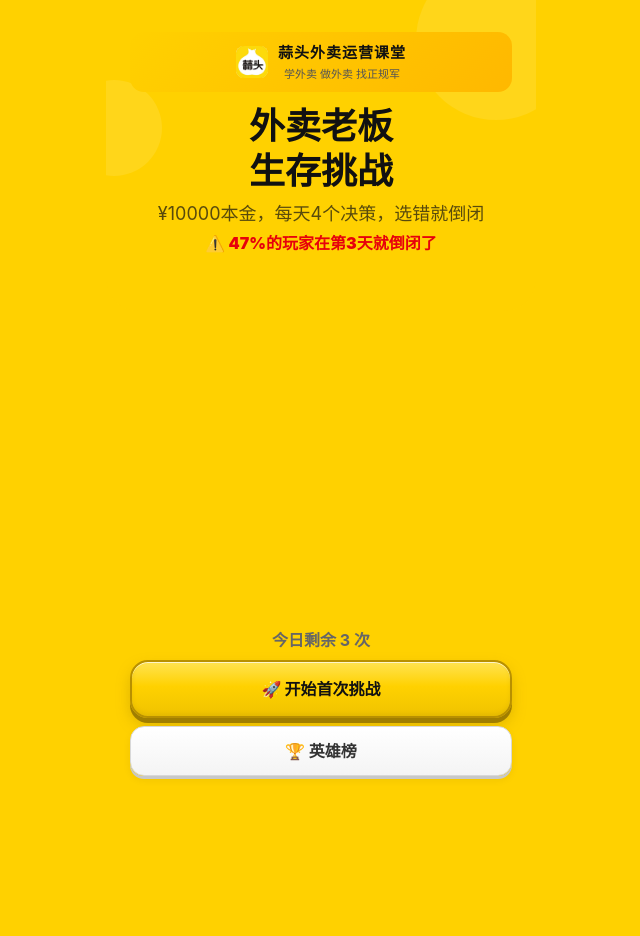
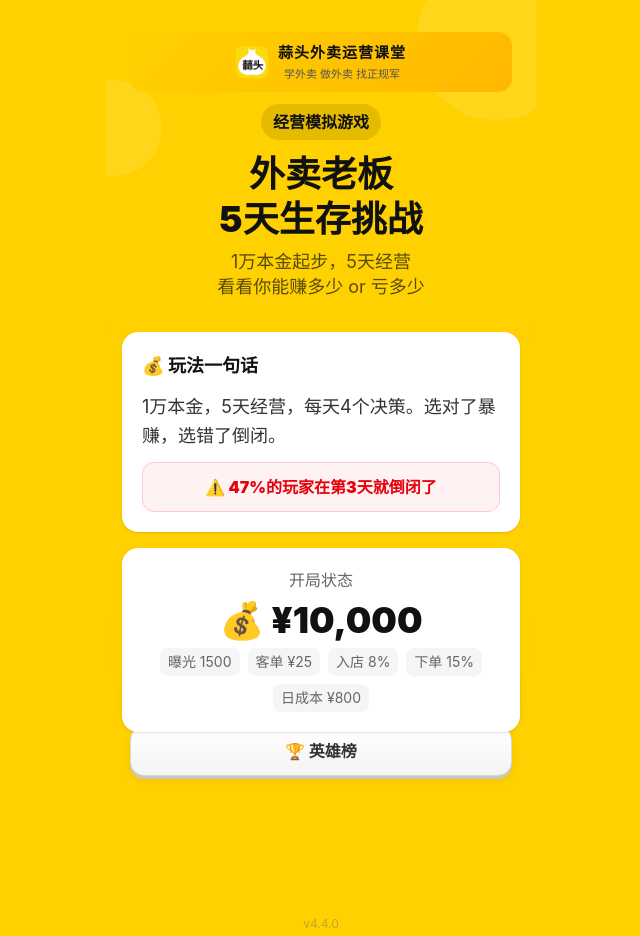
Before and after one commit to hankyan2010/waimaigame1, a Next.js app: page /oldgame/ in a window 1280 px wide. Shown: the whole page, without its empty margins (319-959 px from the left). Before the commit the page ends 800 px from the top, so only its background shows below. Built offline with nearby package versions, Linux system fonts and the light colour scheme; no server answers.

Commit message:
revert: 首页回退到改动前
Co-Authored-By: Claude Opus 4.6 (1M context) <noreply@anthropic.com>

```diff
--- a/src/app/page.tsx
+++ b/src/app/page.tsx
@@ -106,43 +106,74 @@ export default function HomePage() {
 
         <div className="relative z-10 text-center">
           <div className="mb-3"><BrandBar /></div>
+          <div className="inline-flex items-center gap-1.5 bg-black/10 px-3 py-1.5 rounded-full mb-3">
+            <span className="text-base font-bold text-title">经营模拟游戏</span>
+          </div>
 
           <h1 className="text-4xl font-black text-title leading-tight mb-2">
             外卖老板
             <br />
-            <span className="text-4xl">生存挑战</span>
+            <span className="text-4xl">5天生存挑战</span>
           </h1>
 
-          <p className="text-lg text-title/70 leading-snug">
-            ¥10000本金，每天4个决策，选错就倒闭
-          </p>
-          <p className="text-base text-red-600 font-black mt-1">
-            ⚠️ 47%的玩家在第3天就倒闭了
+          <p className="text-lg text-title/70 leading-snug max-w-[280px] mx-auto">
+            1万本金起步，5天经营
+            <br />
+            看看你能赚多少 or 亏多少
           </p>
         </div>
       </div>
 
       {/* Content */}
-      <div className="flex-1 px-4 -mt-6 space-y-3 relative z-10">
+      <div className="flex-1 px-4 -mt-6 space-y-4 relative z-10">
         {/* 老用户：最佳战绩 */}
         {hydrated && !isNewUser && (
-          <div className="bg-card rounded-2xl p-4 shadow-sm">
-            <div className="grid grid-cols-3 gap-2 text-center">
+          <div className="bg-card rounded-2xl p-5 shadow-sm">
+            <p className="text-base text-secondary mb-3 font-bold">🏅 我的最佳战绩</p>
+            <div className="grid grid-cols-3 gap-3 text-center">
               <div>
-                <div className="text-2xl font-black text-title">¥{bestCash.toLocaleString()}</div>
-                <div className="text-xs text-secondary">最高现金</div>
+                <div className="text-3xl font-black text-title">¥{bestCash.toLocaleString()}</div>
+                <div className="text-sm text-secondary mt-1">最高现金</div>
               </div>
               <div>
-                <div className="text-2xl font-black text-title">{bestDays}天</div>
-                <div className="text-xs text-secondary">存活</div>
+                <div className="text-3xl font-black text-title">{bestDays}天</div>
+                <div className="text-sm text-secondary mt-1">最多存活</div>
               </div>
               <div>
-                <div className="text-2xl font-black text-title">{totalPlays}次</div>
-                <div className="text-xs text-secondary">已挑战</div>
+                <div className="text-3xl font-black text-title">{totalPlays}</div>
+                <div className="text-sm text-secondary mt-1">挑战次数</div>
               </div>
             </div>
           </div>
         )}
+
+        {/* 新用户：游戏规则（老用户隐藏）*/}
+        {hydrated && isNewUser && (
+          <div className="bg-card rounded-2xl p-5 shadow-sm">
+            <p className="text-lg font-black text-title mb-3">💰 玩法一句话</p>
+            <p className="text-lg text-body leading-relaxed mb-3">
+              1万本金，5天经营，每天4个决策。选对了暴赚，选错了倒闭。
+            </p>
+            <div className="bg-red-50 border border-red-200 rounded-xl p-3">
+              <p className="text-base font-black text-red-600 text-center">
+                ⚠️ 47%的玩家在第3天就倒闭了
+              </p>
+            </div>
+          </div>
+        )}
+
+        {/* 开局状态 — 突出现金，其他一行带过 */}
+        <div className="bg-card rounded-2xl p-5 shadow-sm text-center">
+          <p className="text-base text-secondary mb-2">开局状态</p>
+          <div className="text-4xl font-black text-title mb-2">💰 ¥{GAME_CONFIG.initialCash.toLocaleString()}</div>
+          <div className="flex justify-center gap-2 text-sm text-secondary flex-wrap">
+            <span className="bg-neutral-100 px-2 py-1 rounded-lg">曝光 {GAME_CONFIG.initialExposure}</span>
+            <span className="bg-neutral-100 px-2 py-1 rounded-lg">客单 ¥{GAME_CONFIG.initialAvgPrice}</span>
+            <span className="bg-neutral-100 px-2 py-1 rounded-lg">入店 {(GAME_CONFIG.initialEnterConversion * 100).toFixed(0)}%</span>
+            <span className="bg-neutral-100 px-2 py-1 rounded-lg">下单 {(GAME_CONFIG.initialOrderConversion * 100).toFixed(0)}%</span>
+            <span className="bg-neutral-100 px-2 py-1 rounded-lg">日成本 ¥{GAME_CONFIG.dailyRent + GAME_CONFIG.dailyStaff}</span>
+          </div>
+        </div>
       </div>
 
       {/* Bottom CTA */}
@@ -177,6 +208,7 @@ export default function HomePage() {
         </div>
       )}
 
+      <p className="text-center text-xs text-secondary/40 pb-1">v4.4.0</p>
 
       {showCoin && <CoinRain key={coinKey} />}
 
```
